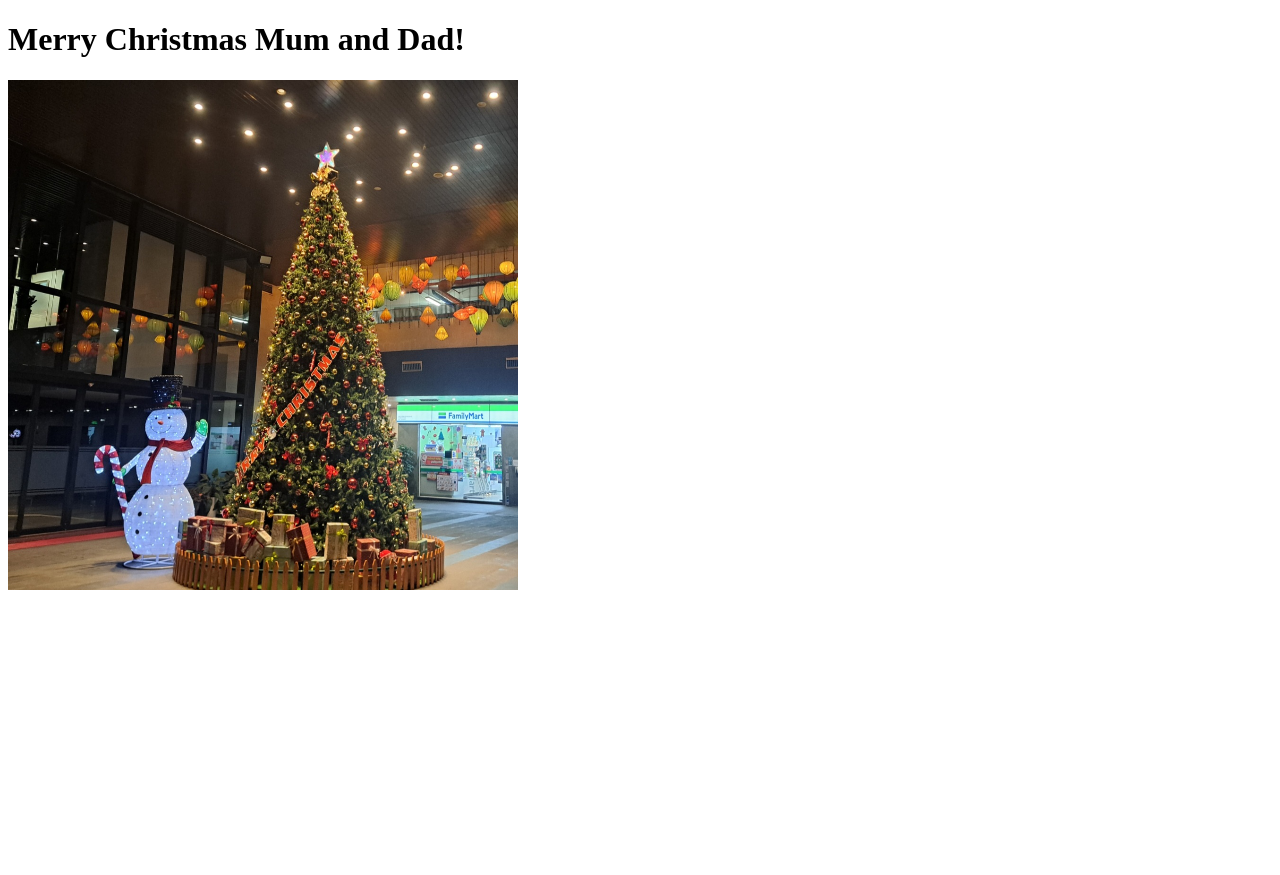
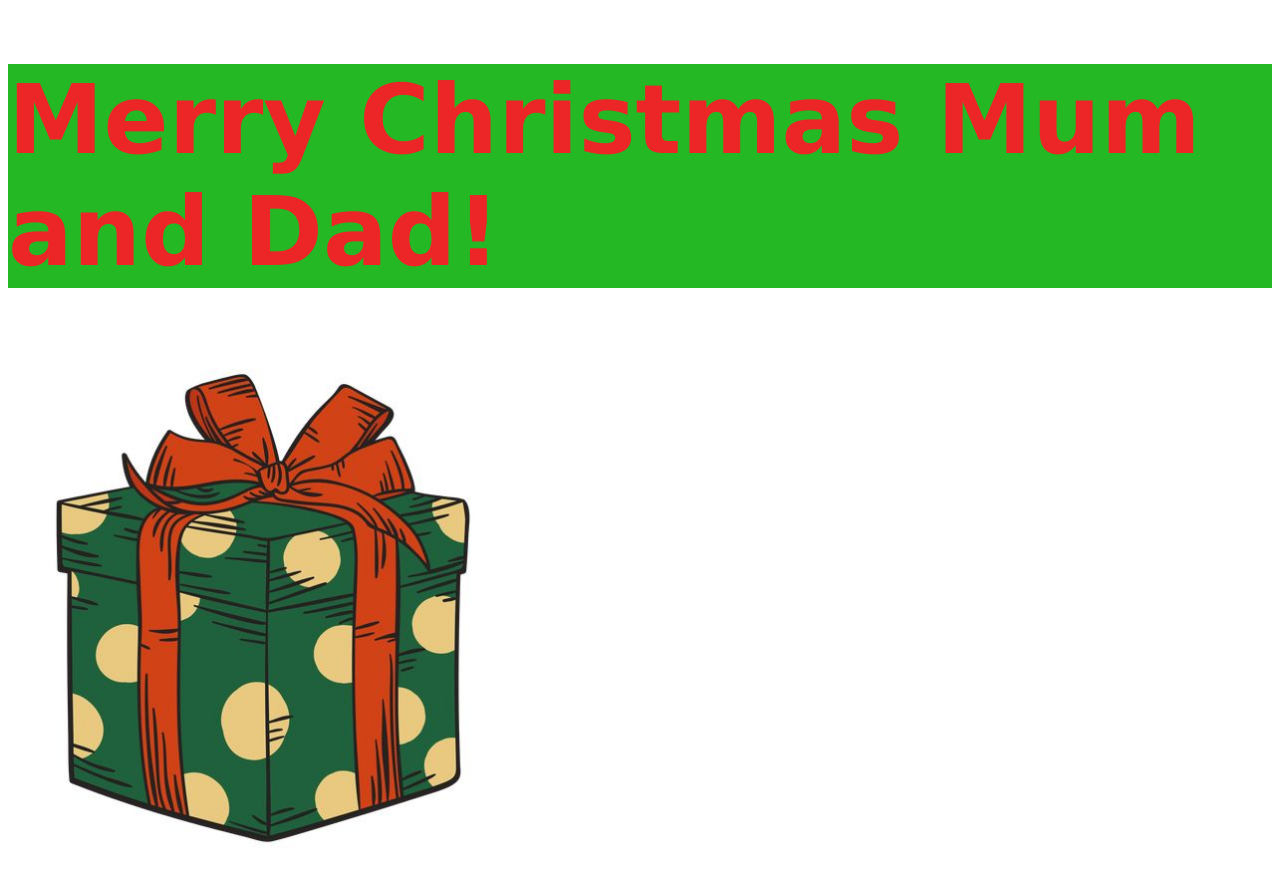
Before and after one commit to bbenkio/christmas-card, a plain HTML site: page index.html in a window 1280 px wide. Before the commit the page ends 800 px from the top, so only its background shows below. Drawn offline with Linux system fonts and the light colour scheme.

Commit message:
Add header style and change picture

```diff
--- a/index.html
+++ b/index.html
@@ -1,15 +1,20 @@
 <!DOCTYPE html>
-<html lang="eng">
+<html lang="en">
 <head>
     <meta charset="UTF-8">
+    <link rel="stylesheet" href="styles.css"/>
     <title>Merry Christmas!</title>
+</head>
+
     <body>
 
-        <h1>Merry Christmas Mum and Dad!</h1>
+<div class="header">
+
+    <h1>Merry Christmas Mum and Dad!</h1>
+
+</div>
 
     </body>
-
-</head>
-<img src="../christmas-card/images/christmas.jpg" height="510" width="510">
+<img src="../christmas-card/images/Gift.jpg" height="510" width="510">
 
 </html>
--- a/styles.css
+++ b/styles.css
@@ -0,0 +1,7 @@
+.header {
+    background-color: rgb(36, 185, 36);
+    color: rgb(236, 38, 38);
+    font-weight: bold;
+    font-size: 48px;
+    font-family: Verdana, Geneva, Tahoma, sans-serif;
+}
```
Also changed, not shown: images/Gift.jpg (added).
